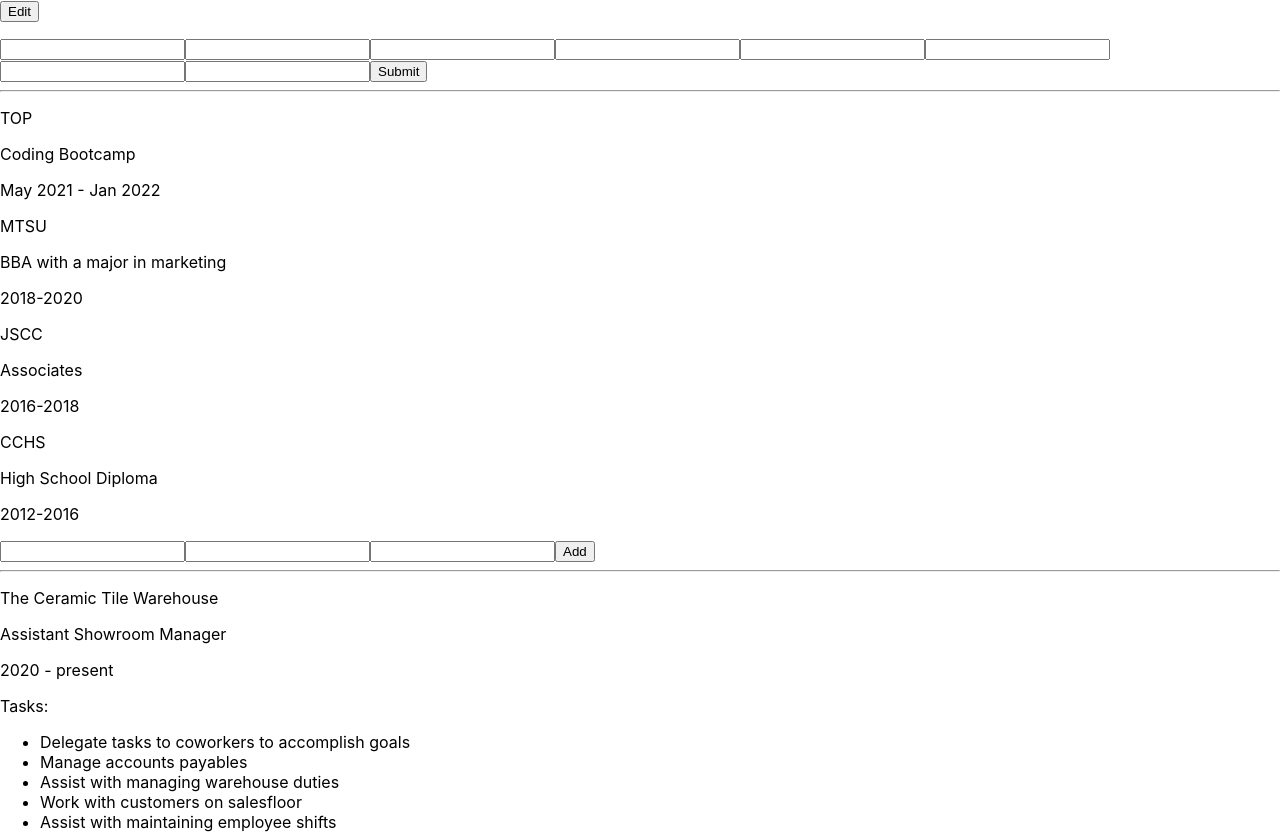
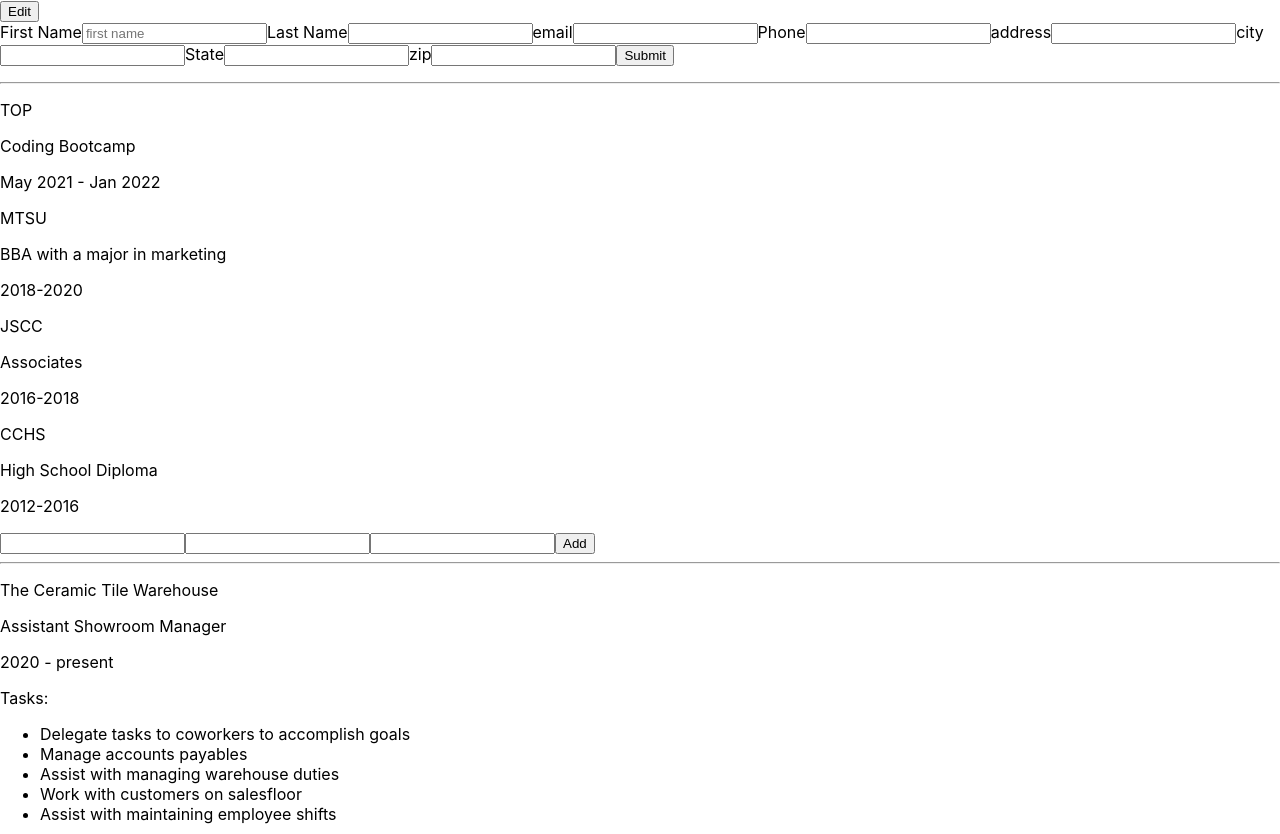
Before and after one commit to Kingbot13/cv, a React (Create React App) app: page / in a window 1280 px wide. Shown: the top 834 px of the page. Built offline with nearby package versions, Linux system fonts and the light colour scheme.

Commit message:
delete callback function in contactChange function

```diff
--- a/src/App.js
+++ b/src/App.js
@@ -42,19 +42,19 @@ class App extends Component {
 
       },
     }
+    this.contactChange = this.contactChange.bind(this);
   }
 
   contactChange = (e) => {
-    this.setState((prev)=> {
     const {name, value} = e.target;
-      return {
+    console.log('before', this.state.contact);
+    this.setState({
         contact : {
-          ...prev,
           [name] : value,
-          show: false,
-        }
         }
     });
+    console.log('after', this.state.contact);
+    console.log('value', value);
   }
   edChange = (e) => {
     this.setState((prev)=> {
@@ -128,6 +128,27 @@ class App extends Component {
     return(
       <main>
         <button>Edit</button>
+          {/* {contact.show &&  */}
+            <form name='contacts' onSubmit={this.handleSubmit}>
+              <label htmlFor='firstname'>First Name</label>
+              <input id='firstName' type='text' name='firstName' onChange={this.contactChange} value={contact.firstName} placeholder='first name'></input>
+              <label htmlFor='lastName'>Last Name</label>
+              <input id='lastName' type='text' name='lastName' onChange={this.contactChange} value={contact.lastName}></input>
+              <label htmlFor='email'>email</label>
+              <input id='email' type='text' name='email' onChange={this.contactChange} value={contact.email}></input>
+              <label htmlFor='phone'>Phone</label>
+              <input id='phone' type='text' name='phone' onChange={this.contactChange} value={contact.phone}></input>
+              <label htmlFor='address'>address</label>
+              <input id='address' type='text' name='address' onChange={this.contactChange} value={contact.address}></input>
+              <label htmlFor='city'>city</label>
+              <input id='city' type='text' name='city' onChange={this.contactChange} value={contact.city}></input>
+              <label htmlFor='st'>State</label>
+              <input id='st' type='text' name='st' onChange={this.contactChange} value={contact.st}></input>
+              <label htmlFor='zip'>zip</label>
+              <input id='zip' type='text' name='zip' onChange={this.contactChange} value={contact.zip}></input>
+              <button type='submit'>Submit</button>
+
+            </form>
             <Contact
               firstName={contact.firstName}
               lastName={contact.lastName}
@@ -138,19 +159,7 @@ class App extends Component {
               st={contact.state}
               zip={contact.zip}
            />
-          {contact.show &&
-            <form name='contacts' onSubmit={this.handleSubmit}>
-              <input id='firstName' type='text' name='firstName' onChange={this.handleChange} value={contact.firstName}></input>
-              <input id='lastName' type='text' name='lastName' onChange={this.handleChange} value={contact.lastName}></input>
-              <input id='email' type='text' name='email' onChange={this.handleChange} value={contact.email}></input>
-              <input id='phone' type='text' name='phone' onChange={this.handleChange} value={contact.phone}></input>
-              <input id='address' type='text' name='address' onChange={this.handleChange} value={contact.address}></input>
-              <input id='city' type='text' name='city' onChange={this.handleChange} value={contact.city}></input>
-              <input id='st' type='text' name='st' onChange={this.handleChange} value={contact.st}></input>
-              <input id='zip' type='text' name='zip' onChange={this.handleChange} value={contact.zip}></input>
-              <button type='submit'>Submit</button>
 
-            </form>}
             <hr></hr>
 
           <Education items={educations}/>
```
Lines whose indentation alone changed are shown as unchanged.
